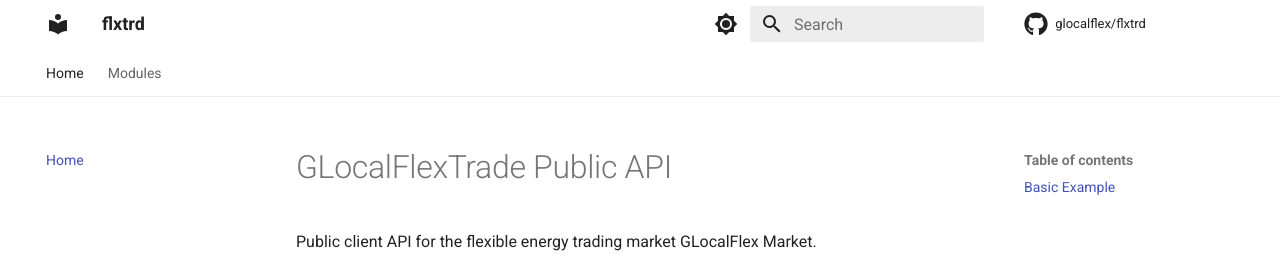
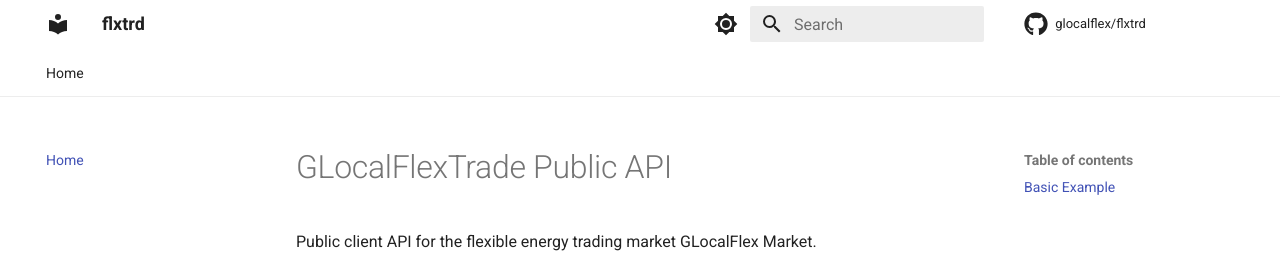
Before and after one commit to GLocalFlex/GLocalFlexTrade, an MkDocs documentation site: the page built from docs/index.md, in a window 1280 px wide and 1260 px high. Shown: the top 257 px of the window. Built offline with MkDocs 1.6.1 and Material for MkDocs 9.7.7, drawn with Linux system fonts in a browser that asks for light colours; comment, search, counter and statistics services are not loaded.

Commit message:
update mkdocs

```diff
--- a/mkdocs.yml
+++ b/mkdocs.yml
@@ -9,7 +9,7 @@ copyright: Maintained by <a href="https://glocalflex.com">GLocalFlex</a>.
 
 nav:
   - Home: index.md
-  - Modules: modules.md
+
 plugins:
   - search
   - mkdocstrings:
```
